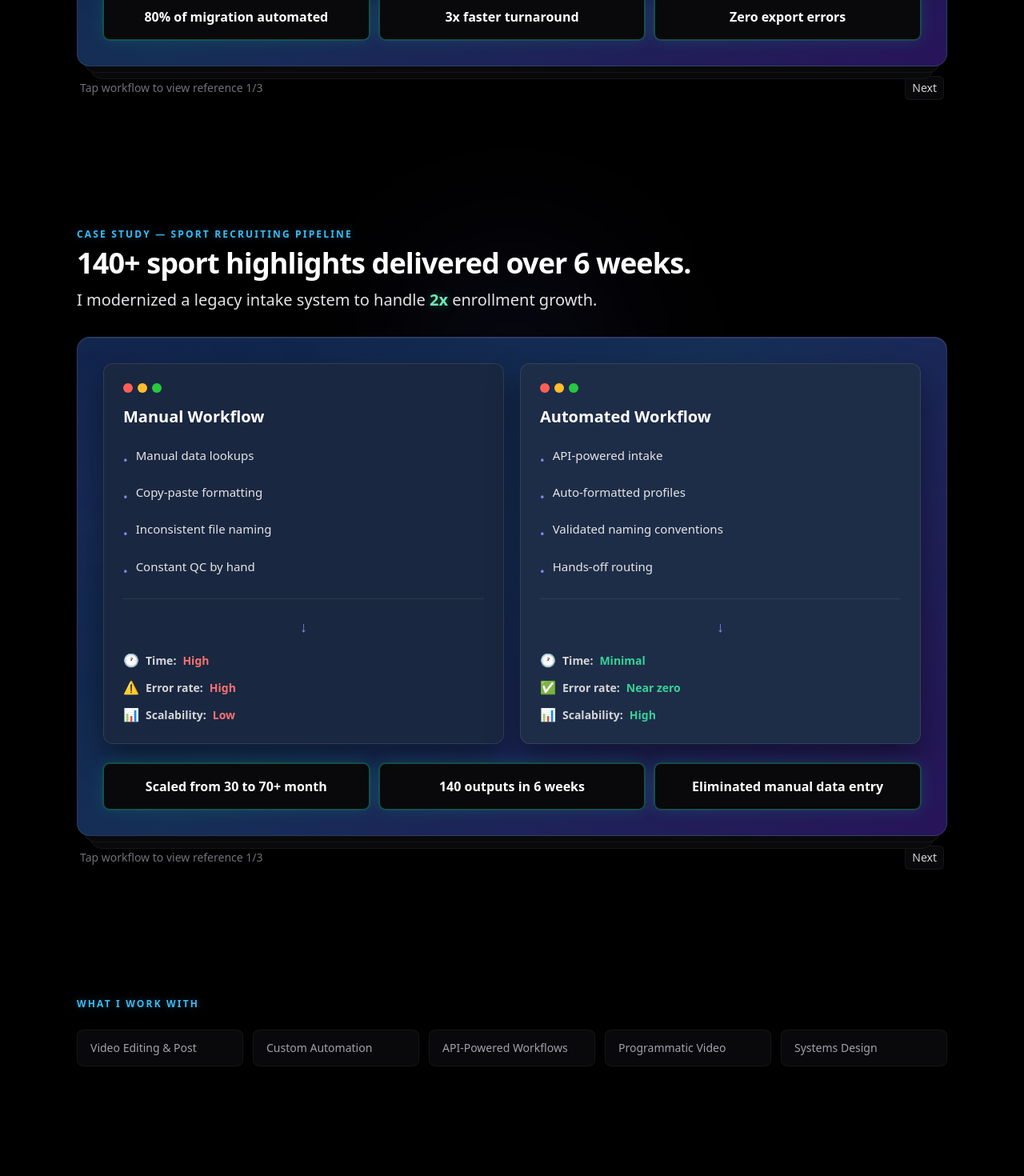
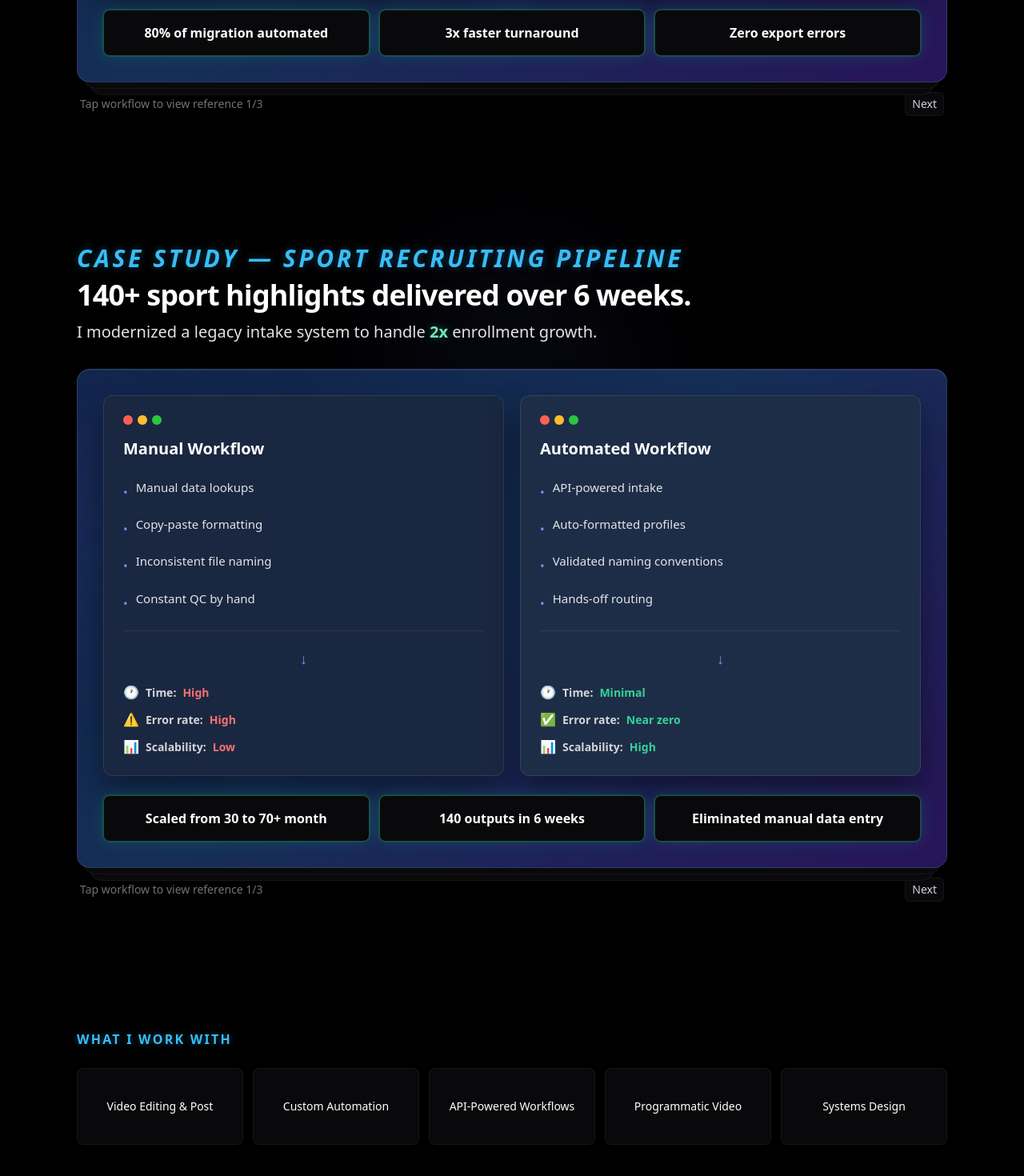
Before and after one commit to 23Maestro/singleton-systems, a Next.js app: page / in a window 1280 px wide. Shown: the part 1160-2630 px from the top of the page at 80% size. Before the commit the page ends 2573 px from the top, so only its background shows below. Built offline with nearby package versions, Linux system fonts and the light colour scheme.

Commit message:
Increase blue typography and center capability card labels

```diff
--- a/components/CapabilitiesStrip.tsx
+++ b/components/CapabilitiesStrip.tsx
@@ -8,14 +8,14 @@ export default function CapabilitiesStrip({
   return (
     <section className="py-16 sm:py-20" aria-labelledby="capabilities-heading">
       <div className="mx-auto w-full max-w-6xl px-6 lg:px-8">
-        <h2 id="capabilities-heading" className="blue-glow text-xs font-semibold uppercase tracking-[0.18em] text-sky-400">
+        <h2 id="capabilities-heading" className="blue-glow text-sm font-semibold uppercase tracking-[0.14em] text-sky-400 sm:text-base">
           What I Work With
         </h2>
         <ul className="mt-6 grid grid-cols-1 gap-3 sm:grid-cols-2 lg:grid-cols-5">
           {capabilities.map((capability) => (
             <li
               key={capability}
-              className="rounded-lg border border-white/5 bg-zinc-950 px-4 py-3 text-sm font-medium text-zinc-400 transition-all duration-300 ease-out hover:-translate-y-0.5 hover:border-emerald-400/60 hover:shadow-2xl"
+              className="flex min-h-24 items-center justify-center rounded-lg border border-white/5 bg-zinc-950 p-5 text-center text-sm font-medium text-white transition-all duration-300 ease-out hover:-translate-y-0.5 hover:border-emerald-400/60 hover:shadow-2xl"
             >
               {capability}
             </li>
--- a/components/CaseStudy.tsx
+++ b/components/CaseStudy.tsx
@@ -28,7 +28,7 @@ export default function CaseStudy({
       <div aria-hidden className="pointer-events-none absolute left-1/2 top-28 h-64 w-64 -translate-x-1/2 rounded-full bg-indigo-500/10 blur-[100px]" />
       <div className="mx-auto w-full max-w-6xl px-6 lg:px-8">
         <header className="fade-up mb-8 max-w-4xl">
-          <p className="blue-glow text-xs font-semibold uppercase tracking-[0.18em] text-sky-400">
+          <p className="blue-glow text-2xl italic font-semibold uppercase tracking-[0.12em] text-sky-400 sm:text-3xl">
             Case Study — {name}
           </p>
           <h2 id={id} className="mt-2 text-3xl font-bold tracking-tight text-white sm:text-4xl">
--- a/components/CaseStudyAccordions.tsx
+++ b/components/CaseStudyAccordions.tsx
@@ -37,7 +37,7 @@ const youtubeReferences: ReferenceItem[] = [
               <span></span>
             </div>
           </div>
-          <pre className="overflow-x-auto px-4 pb-4 pt-3 font-mono text-[14px] leading-relaxed sm:text-[16px]">
+          <pre className="overflow-x-auto px-4 pb-4 pt-3 font-mono text-[15px] leading-relaxed sm:text-[17px]">
             <code className="block text-zinc-100">
               <CodeLine><span className="italic text-slate-400"># lesson_sequence.txt</span></CodeLine>
               <CodeLine><span className="text-violet-300">file</span> <span className="text-sky-300">'/input/01_intro_master.mov'</span></CodeLine>
@@ -82,7 +82,7 @@ const youtubeReferences: ReferenceItem[] = [
               <span></span>
             </div>
           </div>
-          <pre className="overflow-x-auto px-4 pb-4 pt-3 font-mono text-[14px] leading-relaxed sm:text-[16px]">
+          <pre className="overflow-x-auto px-4 pb-4 pt-3 font-mono text-[15px] leading-relaxed sm:text-[17px]">
             <code className="block text-zinc-100">
               <CodeLine><span className="text-violet-300">set</span> <span className="text-cyan-300">lessonTitles</span> <span className="text-violet-300">to</span> <span className="text-zinc-200">{"{\"lesson one: intro\", \"lesson two: systems thinking\", \"lesson three: workflow qa\", \"lesson four: final review\"}"}</span></CodeLine>
               <CodeLine>{" "}</CodeLine>
```
